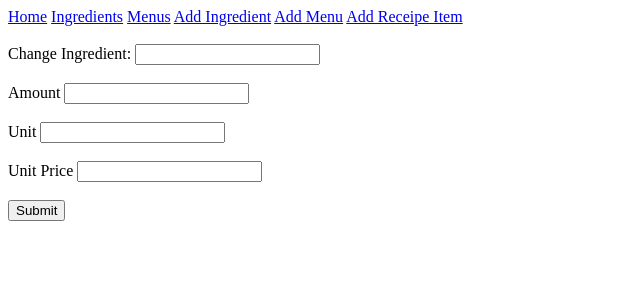
After one commit to Sandrowue/DjangoMenuIngredient, a Django app: template capstone/MenuIngredientMaster/templates/MenuIngredientMaster/changeIngredient.html in a window 1280 px wide. The commit adds this page. Shown: the top 300 px of the page, without its empty margins (0-640 px from the left). Run offline with Django 5.2, Linux system fonts and the light colour scheme; the template is opened without the code that fills it, so the values that code supplies are empty.

Commit message:
changeIngredient

```diff
--- /dev/null
+++ b/capstone/MenuIngredientMaster/templates/MenuIngredientMaster/changeIngredient.html
@@ -0,0 +1,40 @@
+<!DOCTYPE html>
+<html>
+    <head>
+    </head>
+
+{% extends "MenuIngredientMaster/base.html" %}
+
+{% block content %}
+    <br/>
+
+    <form action="" method="post">
+        {% csrf_token %}
+        <div>
+        <label name="ingredientLabel" for="ingredientInput">
+            Change Ingredient:
+        </label>
+        <input id="ingredientInput" name="ingredientInput" value="{{ ingredientitem.name }}">
+        </div>
+        </br>
+        <div>
+            <label name="amountLabel" for="amountInput">Amount</label>
+            <input type="number" id="amountInput" name="amountInput" value="{{ ingredientitem.quantity }}">
+        </div>
+    </br>
+        <div>
+            <label name="unitLabel" for="unitInput">Unit</label>
+            <input id="unitInput" name="unitInput" value="{{ ingredientitem.unit }}">
+        </div>
+    </br>
+        <div>
+            <label name="unitPriceLabel" for="unitPriceInput">Unit Price</label>
+            <input id="unitPriceInput" name="unitPriceInput" value="{{ ingredientitem.unit_price }}">
+        </div>
+    </br>
+        <input type="submit" value="Submit"/>
+
+    </form>
+</html>
+
+{% endblock %}
--- a/capstone/MenuIngredientMaster/templates/MenuIngredientMaster/ingredients.html
+++ b/capstone/MenuIngredientMaster/templates/MenuIngredientMaster/ingredients.html
@@ -5,6 +5,8 @@
 {% extends "MenuIngredientMaster/base.html" %}
 
 {% block content %}
+<br/>
+<a href="{% url 'addIngredient'%}">Add Ingredient</a>
 {% if allIngredients %}
 <p>All ingredients in the inventory:</p>
     <table>
@@ -22,6 +24,8 @@
         <td>{{ ingredient.unit }}</td>
         <td>{{ ingredient.unit_price }}</td>
         <td>{{ ingredient.total_price|floatformat:2 }}</td>
+        <td><a href="{% url 'changeIngredient' ingredient.id %}"><button>Change Item</button></a></td>
+        <td><button>Delete Item</button></td>
     </tr>
 {% endfor %}
 </table>
```
